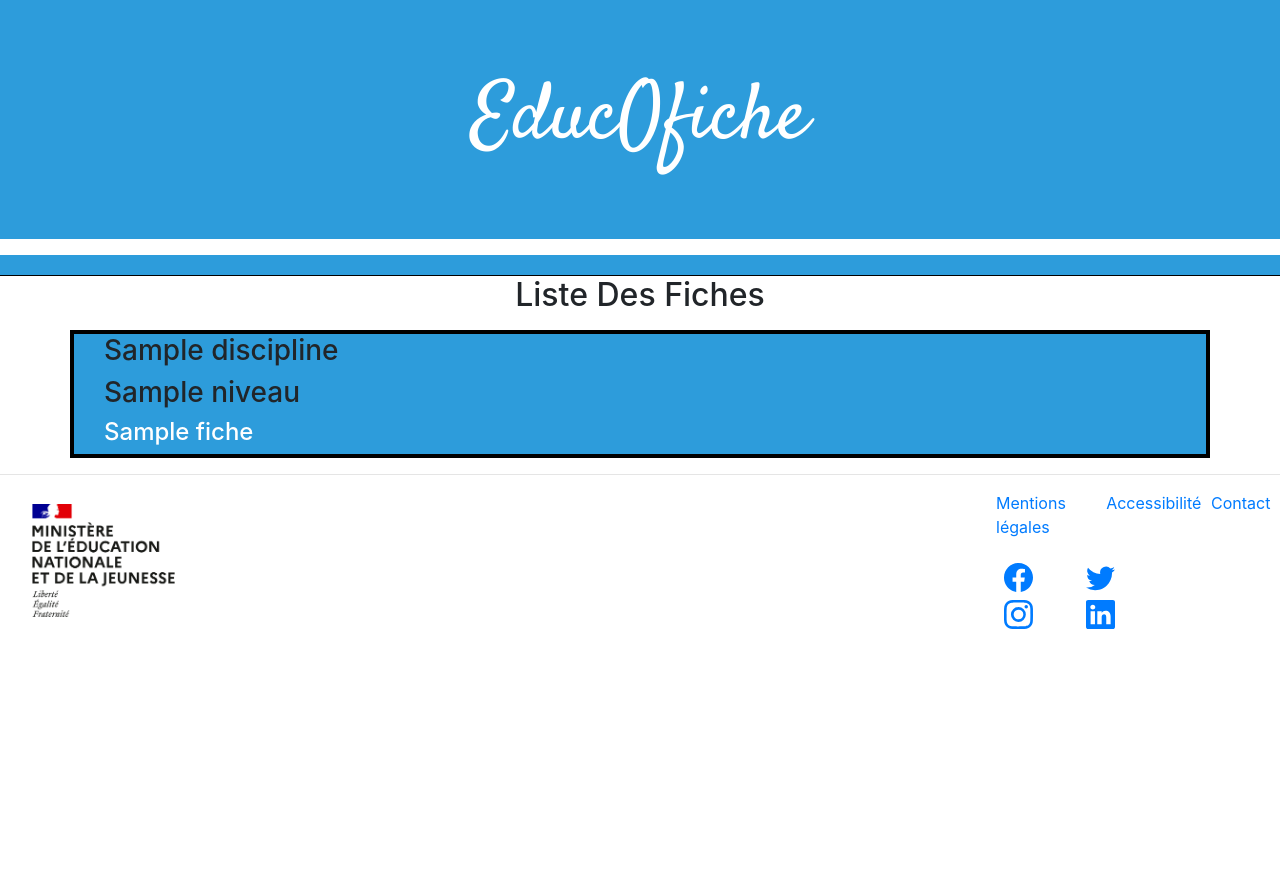
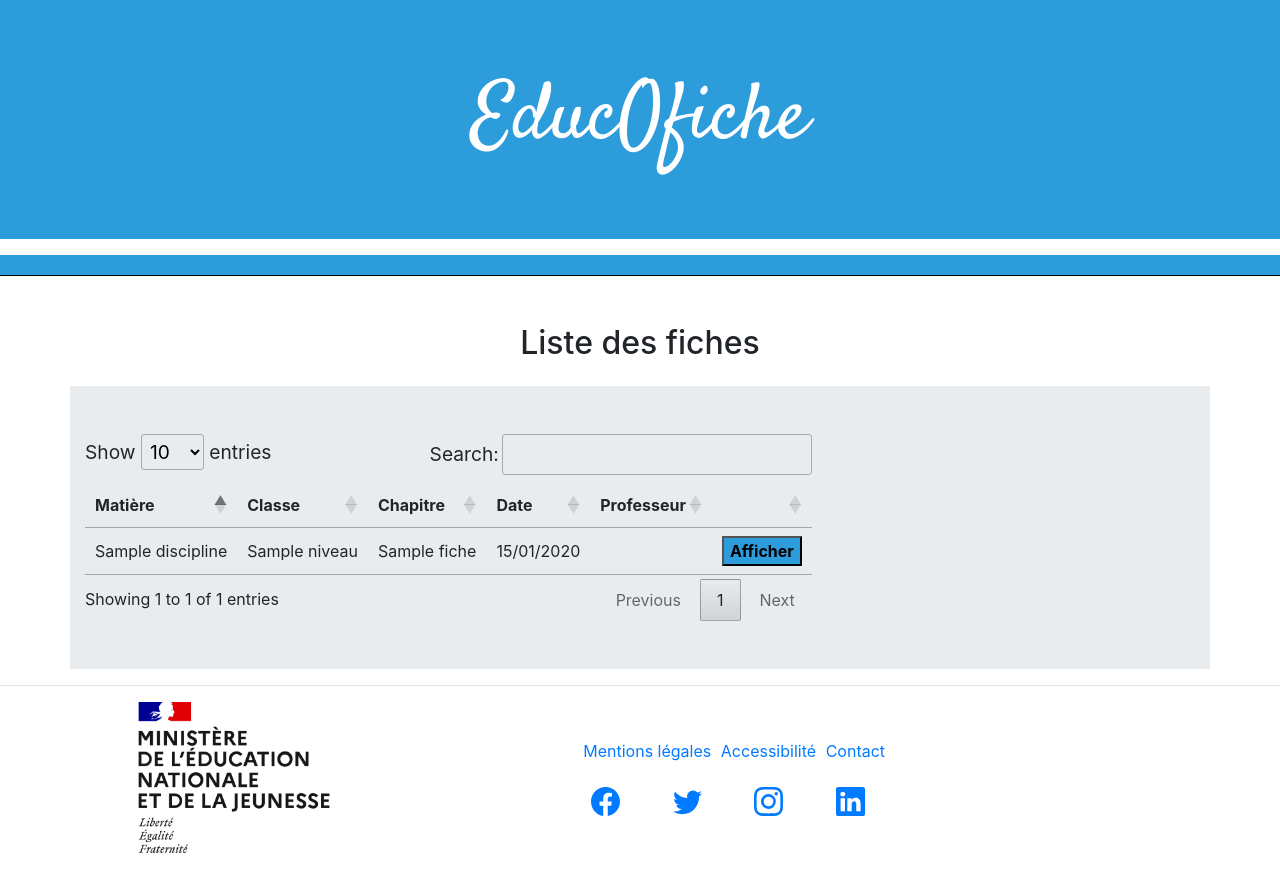
Before and after one commit to Rai0nZ/Projet_Group4_WF3, a Symfony app: template templates/liste_fiches/index.html.twig in a window 1280 px wide. Shown: the part 432-1309 px from the top of the page. Before the commit the page ends 1061 px from the top, so only its background shows below. Run offline with Twig, Linux system fonts and the light colour scheme; the template is opened without the code that fills it: most values are stand-ins (such as "Sample title", 1, 10 or a date in 2020); style sheets or scripts are compiled from the project's sources; some libraries are stand-ins or nearby versions.

Commit message:
Update Date de naissance nom des auteur +plugin

```diff
--- a/public/css/Liste_Fiches/styles.css
+++ b/public/css/Liste_Fiches/styles.css
@@ -5,22 +5,31 @@ main {
 }
 main h2 {
   text-align: center;
+  margin: 1.5rem;
 }
 
 .Fiches {
-  background-color: #2d9cdb;
+  background-color: #e9ecef;
   display: flex;
   flex-direction: row;
   justify-content: left;
   align-items: center;
-  border: black 4px solid;
-  margin: 1rem;
-}
-.Fiches p:hover {
-  color: beige;
+  padding-top: 3rem;
+  padding-bottom: 3rem;
 }
 .Fiches h4 {
-  color: white;
+  color: #F2994A;
+}
+
+button {
+  background-color: #2d9cdb;
+  font-weight: bold;
+  border-radius: 0.5em;
+  margin-top: 0.1em;
+}
+
+table {
+  text-align: center;
 }
 
 /*# sourceMappingURL=styles.css.map */
--- a/public/css/Liste_Fiches/styles.scss
+++ b/public/css/Liste_Fiches/styles.scss
@@ -8,6 +8,7 @@ main
     h2
     {
         text-align: center;
+        margin: 1.5rem;
     }
 }
 
@@ -17,21 +18,34 @@ main
 
 .Fiches
 {
-    background-color: rgb(45, 156, 219);
+    background-color: rgba(233,236,239,255);
     display: flex;
     flex-direction: row;
     justify-content: left;
     align-items: center;
-    border: black 4px solid;
-    margin: 1rem;
-    p:hover
-    {
-       color: beige;
-    }
+    // margin: 1rem;
+    padding-top: 3rem;
+    padding-bottom: 3rem;
+
 
     // deuxieme partie des Titres des Fiches
     h4
     {
-        color: white;
+        color: #F2994A;
     }
 }
+
+button
+{
+    background-color: rgb(45, 156, 219);
+    font-weight: bold;
+    border-radius: 0.5em;
+    // border: none;
+    // height: 1.8em;
+    margin-top: 0.1em;
+}
+
+table
+{
+    text-align: center;
+}
--- a/public/css/layout/style.css
+++ b/public/css/layout/style.css
@@ -48,6 +48,7 @@ a .header{
     border: none;
     height: 1.8em;
     margin-top: 0.1em;
+    display: flex;
 }
 
 .buttonConnexion:hover{
--- a/templates/afficher_fiche/index.html.twig
+++ b/templates/afficher_fiche/index.html.twig
@@ -18,6 +18,7 @@
 		<p>{{fiche.Formules}}</p>
 		<h5>A retenir</h5>
 		<p>{{fiche.getARetenir()}}</p>
+		<p><em>{{ fiche.getAuteur().getPseudo() }}<em></p>
 	</article>
 </div>
 {% endblock %}
--- a/templates/base.html.twig
+++ b/templates/base.html.twig
@@ -158,6 +158,14 @@ document.documentElement.scrollTop = 0;
 			<script src="https://code.jquery.com/jquery-3.2.1.slim.min.js" integrity="sha384-KJ3o2DKtIkvYIK3UENzmM7KCkRr/rE9/Qpg6aAZGJwFDMVNA/GpGFF93hXpG5KkN" crossorigin="anonymous"></script>
 			<script src="https://cdnjs.cloudflare.com/ajax/libs/popper.js/1.12.9/umd/popper.min.js" integrity="sha384-ApNbgh9B+Y1QKtv3Rn7W3mgPxhU9K/ScQsAP7hUibX39j7fakFPskvXusvfa0b4Q" crossorigin="anonymous"></script>
 			<script src="https://maxcdn.bootstrapcdn.com/bootstrap/4.0.0/js/bootstrap.min.js" integrity="sha384-JZR6Spejh4U02d8jOt6vLEHfe/JQGiRRSQQxSfFWpi1MquVdAyjUar5+76PVCmYl" crossorigin="anonymous"></script>
+			<script src="https://cdn.datatables.net/1.10.24/js/jquery.dataTables.min.js"></script>
+			<script>
+				$(document).ready( function ()
+					{
+						$('#myTable').DataTable();
+					}
+				);
+			</script>
 		</body>
 	</html>
 </html>
--- a/templates/liste_fiches/index.html.twig
+++ b/templates/liste_fiches/index.html.twig
@@ -1,25 +1,66 @@
 {% extends 'base.html.twig' %}
 
 {% block title %}Liste des Fiches| {{ parent() }}{% endblock %}
-{% block style %}<link rel="stylesheet" href="{{asset('css/Liste_Fiches/styles.css')}}">{% endblock %}
+{% block style %}
+<link rel="stylesheet" href="{{asset('css/Liste_Fiches/styles.css')}}">
+<link rel="stylesheet" href="https://cdn.datatables.net/1.10.24/css/jquery.dataTables.min.css">
+
+{% endblock %}
 {% block body %}
 <main class"container">
-<h2>Liste Des Fiches</h2>
+    <br>
+    <h2>Liste des fiches</h2>
+        <div class="container Fiches">
+                    <table id="myTable">
+                        <thead class="thead-muted">
+                            <tr>
+                                <th>Matière</th>
+                                <th>Classe</th>
+                                <th>Chapitre</th>
+                                <th>Date</th>
+                                <th>Professeur</th>
+                                <th></th>
+                            </tr>
+                        </thead>
+            {% for f in fiches %}
+                <div style="container">
 
-<div class="container Fiches">
-    {% for f in fiches %}
-        <div style="display: inline-block; width: 30%;">
-            <div class="container">
-                <h3>{{f.Discipline}}</h3>
-                <h3>{{f.niveau}}</h3>
-                 <h4>{{f.nom}}</h4>
-                 <a href=""
-            </div>
-        </div>
-    {% else %}
-        <p>Il n'y a aucune fiches à afficher.</p>
-    {% endfor %}
-    </main>
-</div>
+                        <tbody>
+                                <tr>
+                                    <td>
+                                        {{f.Discipline}}
+                                    </td>
+
+                                    <td>
+                                        {{f.niveau}}</a>
+                                    </td>
+
+                                    <td>
+                                        {{f.nom}}
+                                    </td>
+
+                                    <td>
+                                        {{ f.date|date('d/m/Y') }}
+                                    </td>
+
+                                    <td>
+                                        {{ f.getAuteur().getPseudo() }}
+                                    </td>
+
+                                    <td>
+                                        <a href="{{ path( 'afficher_fiche', {'id': f.id} )}}" title="Voir cet fiche"target="_blank"><button class="">Afficher</button></a>
+                                    </td>
+
+                                </tr>
+
+            {% else %}
+                <tr>Il n'y a aucun article à afficher.</tr>
+            {% endfor %}
+
+                        </tbody>
+                    </table>
+                </div>
+</main>
+
 
 {% endblock %}
--- a/templates/profil/index.html.twig
+++ b/templates/profil/index.html.twig
@@ -26,6 +26,10 @@
             <th scope="col">Adresse e-mail</th>
             <td scope="col">{{profil.email}}</td>
         </tr>
+        <tr>
+            <th scope="col">Date de naissance</th>
+            <td scope="col">{{ profil.getDateDeNaissance()|date('d-m-Y')}}</td>
+        </tr>
 
         <tr>
             <th scope="col">Pseudo</th>
@@ -44,7 +48,7 @@
 
 
 
-        <a href="{{ path('modifier-profil', {'id': p.id}) }}" title="Modifier votre profil" class="btn btn-primary">
+        <a href="{{ path('modifier_profil', {'id': profil.id}) }}" title="Modifier votre profil" class="btn btn-primary">
             <button type="button" class="btn btn-primary ml-10 box">Modifier profil</button>
         </a>
 
```
Also changed, not shown: 1 other file.
